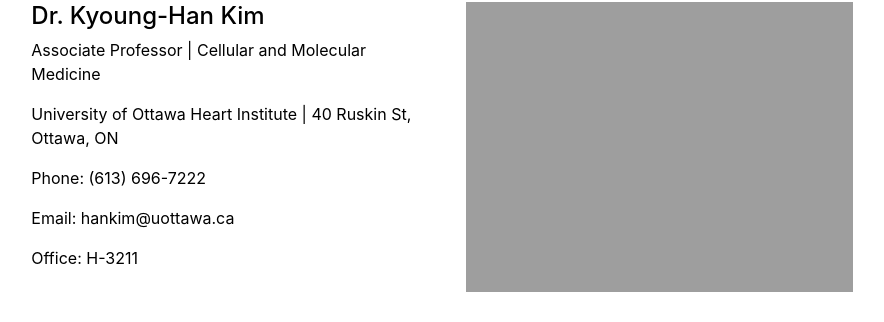
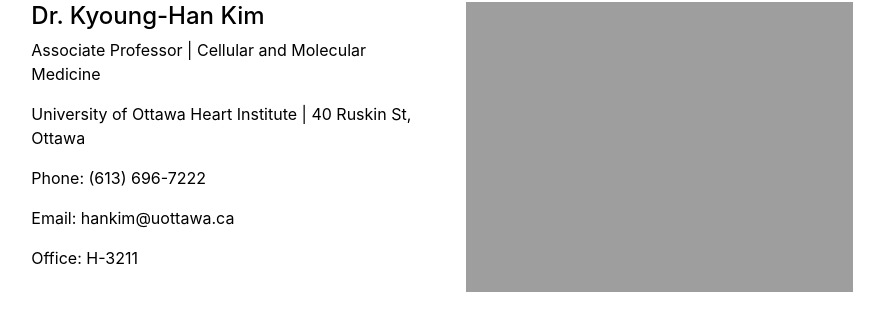
Before and after one commit to hankimlab/hankimlab.github.io, a Jekyll site: the page built from contact.md, in a window 1280 px wide. Shown: the part 270-592 px from the top of the page, without its empty margins (198-1082 px from the left). Built offline with Jekyll 4.4.1, drawn with Linux system fonts in a browser that asks for light colours.

Commit message:
Update settings.yml

```diff
--- a/_data/settings.yml
+++ b/_data/settings.yml
@@ -30,4 +30,4 @@ social:
 # - {icon: 'linkedin', link: 'https://linkedin.com/in/lenpaul'}
 
 contacts:
-- {name: 'Dr. Kyoung-Han Kim', title: 'Associate Professor', department: 'Cellular and Molecular Medicine', institution: 'University of Ottawa Heart Institute', institution_address: '40 Ruskin St, Ottawa, ON', phone: '(613) 696-7222', email: 'hankim@uottawa.ca', office: 'H-3211', image: 'assets/img/contact.jpg'}
+- {name: 'Dr. Kyoung-Han Kim', title: 'Associate Professor', department: 'Cellular and Molecular Medicine', institution: 'University of Ottawa Heart Institute', institution_address: '40 Ruskin St, Ottawa', phone: '(613) 696-7222', email: 'hankim@uottawa.ca', office: 'H-3211', image: 'assets/img/contact.jpg'}
```
